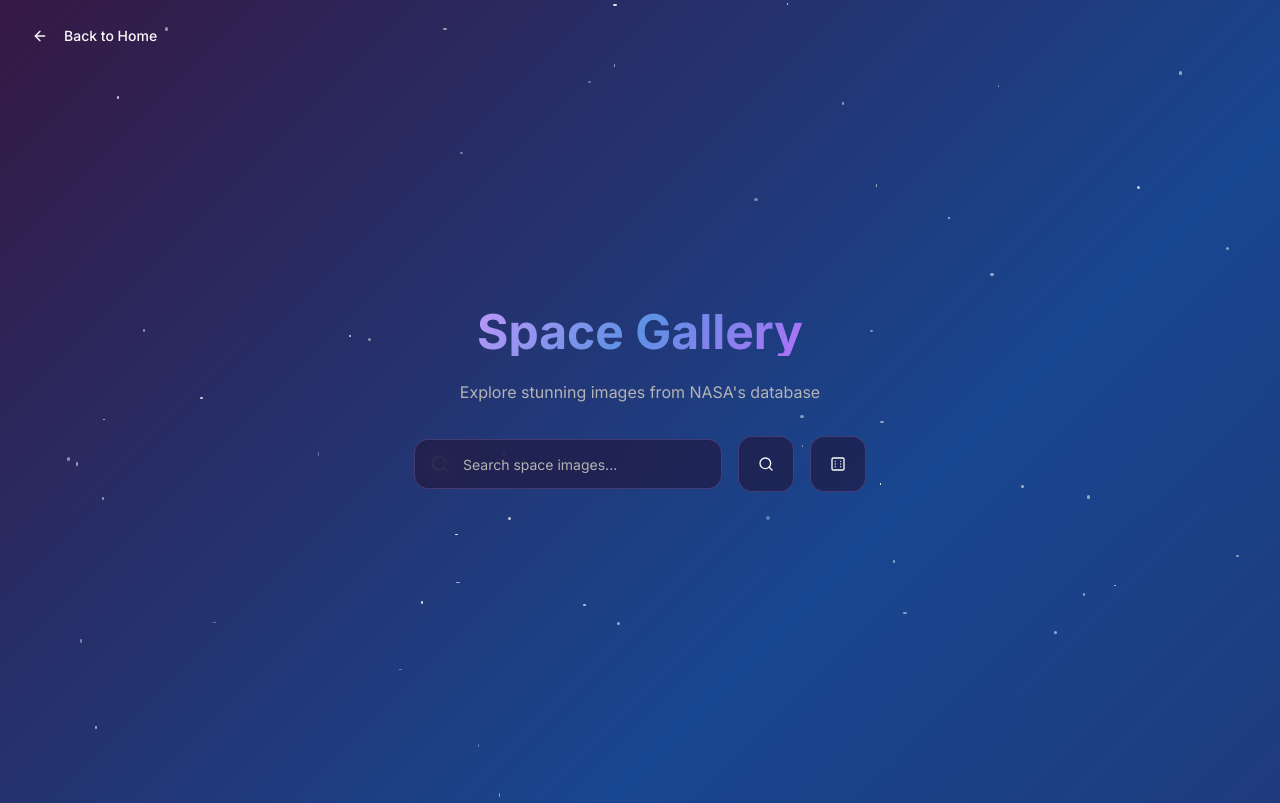
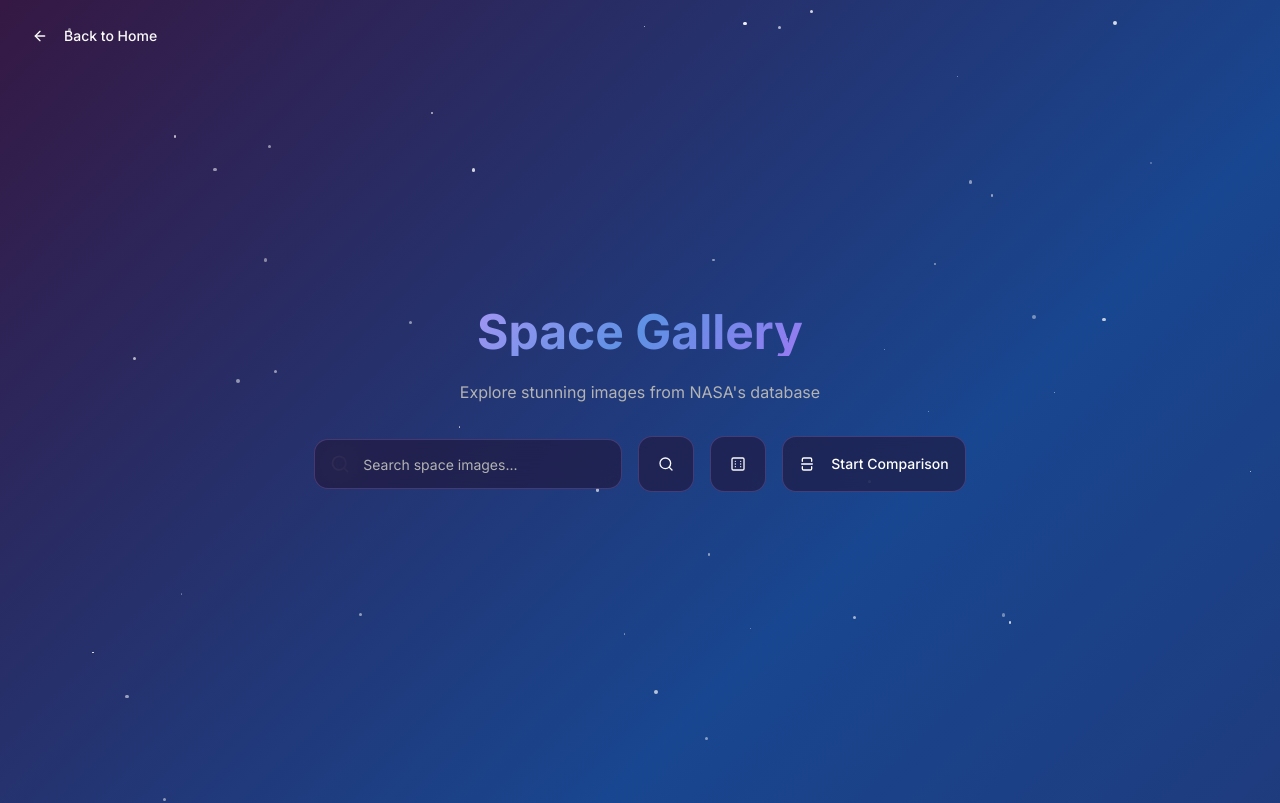
Before and after one commit to aafthxb/Embiggen-Your-Eyes-Parallax, a React (Vite) app: page /space-gallery in a window 1280 px wide. Shown: the top 803 px of the page. Built offline with nearby package versions, Linux system fonts and the light colour scheme.

Commit message:
Update SpaceGallery.tsx

```diff
--- a/src/pages/SpaceGallery.tsx
+++ b/src/pages/SpaceGallery.tsx
@@ -1,5 +1,5 @@
-import { useState, useRef } from "react";
-import { ArrowLeft, ZoomIn, ZoomOut, RotateCcw, Info, Search, X, Dice6 } from "lucide-react";
+import { useState, useRef, useMemo } from "react";
+import { ArrowLeft, ZoomIn, ZoomOut, RotateCcw, Info, Search, X, Dice6, SplitSquareVertical } from "lucide-react";
 import { Link } from "react-router-dom";
 import { Button } from "@/components/ui/button";
 import { Card } from "@/components/ui/card";
@@ -143,23 +143,38 @@ const SpaceGallery = () => {
       image.description.toLowerCase().includes(searchQuery.toLowerCase())
   );
 
+  // Background Stars
+  const stars = useMemo(
+  () =>
+    Array.from({ length: 100 }, (_, i) => ({
+      id: i,
+      size: Math.random() * 3 + 1,
+      top: Math.random() * 100,
+      left: Math.random() * 100,
+      opacity: Math.random() * 0.7 + 0.3,
+      duration: Math.random() * 3 + 2,
+      delay: Math.random() * 2,
+    })),
+  []
+);
+
   return (
     <div className="min-h-screen space-gradient relative">
       <style dangerouslySetInnerHTML={{ __html: `::-webkit-scrollbar { display: none; } body { scrollbar-width: none; }` }} />
       {/* Animated stars background */}
       <div className="absolute inset-0 overflow-hidden pointer-events-none">
-        {[...Array(100)].map((_, i) => (
+      {stars.map((star) => (
         <div
-            key={i}
+          key={star.id}
           className="absolute rounded-full bg-white animate-pulse"
           style={{
-              width: `${Math.random() * 3 + 1}px`,
-              height: `${Math.random() * 3 + 1}px`,
-              top: `${Math.random() * 100}%`,
-              left: `${Math.random() * 100}%`,
-              opacity: Math.random() * 0.7 + 0.3,
-              animationDuration: `${Math.random() * 3 + 2}s`,
-              animationDelay: `${Math.random() * 2}s`
+            width: `${star.size}px`,
+            height: `${star.size}px`,
+            top: `${star.top}%`,
+            left: `${star.left}%`,
+            opacity: star.opacity,
+            animationDuration: `${star.duration}s`,
+            animationDelay: `${star.delay}s`,
           }}
         />
       ))}
@@ -221,6 +236,15 @@ const SpaceGallery = () => {
               >
                 <Dice6 className="h-5 w-5" />
               </Button>
+              <Link to="/compare" className="hidden md:inline-flex">
+                <Button
+                  variant="default"
+                  className="h-14 glass-panel border-primary/20 hover:border-primary"
+                >
+                  <SplitSquareVertical className="h-5 w-5 mr-2" />
+                  Start Comparison
+                </Button>
+              </Link>
             </div>
           </div>
         </header>
```
Lines whose indentation alone changed are shown as unchanged.
